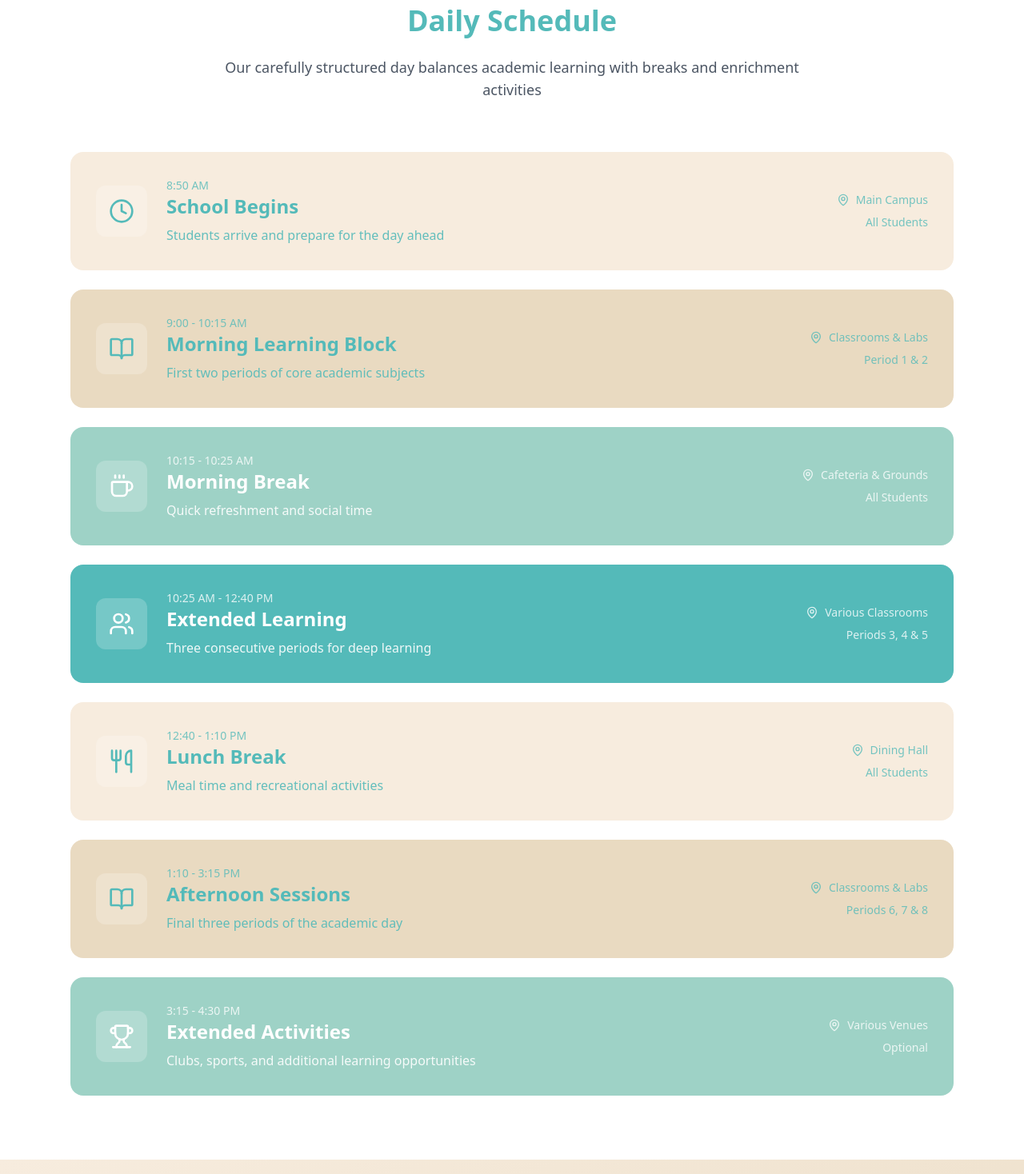
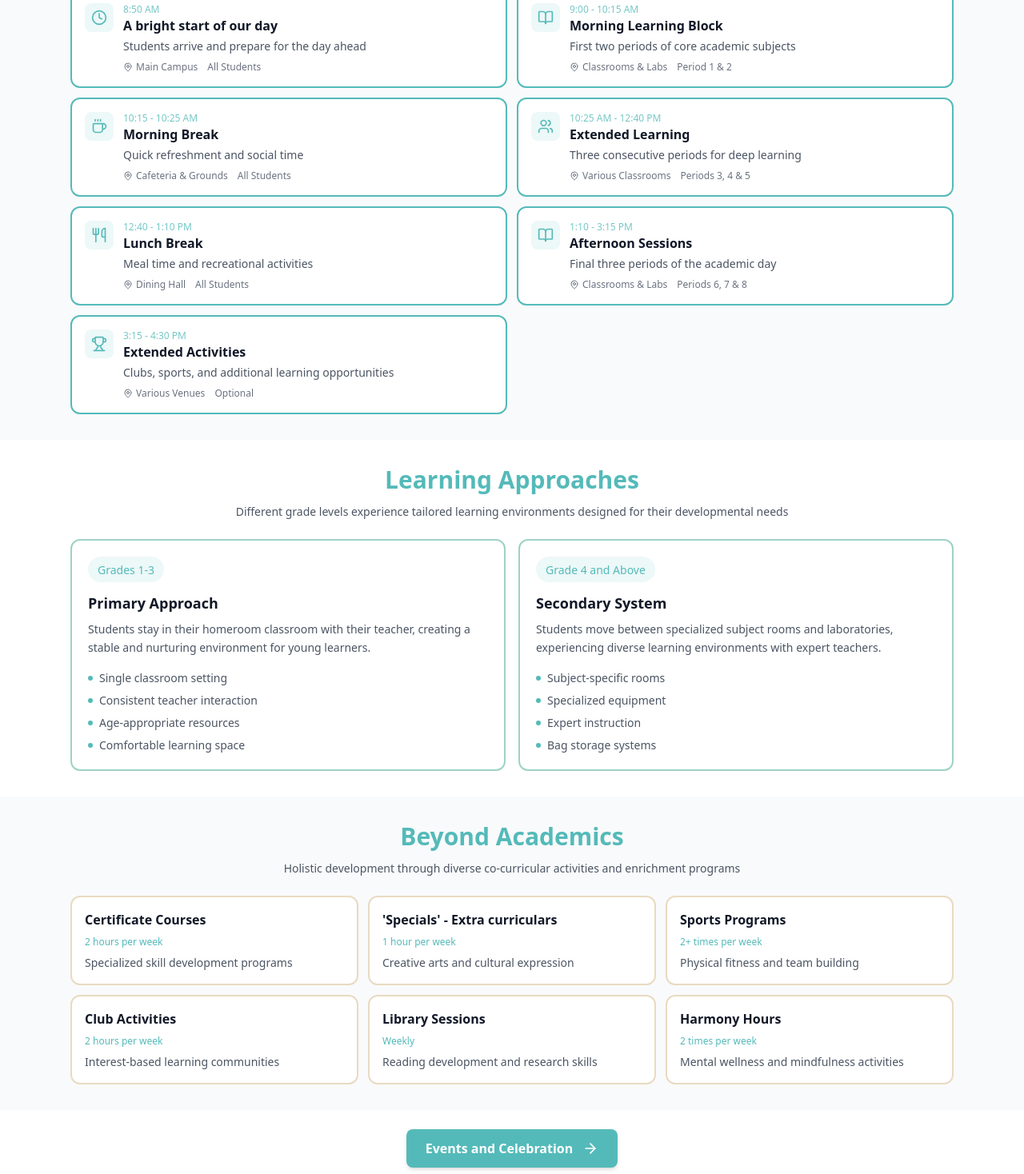
Before and after one commit to BM-Landing-Page/FrontEnd, a Next.js app: page /adayatbm in a window 1280 px wide. Shown: the part 522-1990 px from the top of the page at 80% size. Built offline with nearby package versions, Linux system fonts and the light colour scheme.

Commit message:
`Refactor UI components and layouts across multiple files`

```diff
--- a/src/components/sections/CampusLife/adayatbm.tsx
+++ b/src/components/sections/CampusLife/adayatbm.tsx
@@ -9,13 +9,11 @@ export default function ADayAtBM() {
   const dailyFlow = [
     {
       time: "8:50 AM",
-      title: "School Begins",
+      title: "A bright start of our day",
       description: "Students arrive and prepare for the day ahead",
       location: "Main Campus",
       participants: "All Students",
       icon: Clock,
-      bgColor: "bg-[#F7ECDE]",
-      textColor: "text-[#54BAB9]",
     },
     {
       time: "9:00 - 10:15 AM",
@@ -24,8 +22,6 @@ export default function ADayAtBM() {
       location: "Classrooms & Labs",
       participants: "Period 1 & 2",
       icon: BookOpen,
-      bgColor: "bg-[#E9DAC1]",
-      textColor: "text-[#54BAB9]",
     },
     {
       time: "10:15 - 10:25 AM",
@@ -34,8 +30,6 @@ export default function ADayAtBM() {
       location: "Cafeteria & Grounds",
       participants: "All Students",
       icon: Coffee,
-      bgColor: "bg-[#9ED2C6]",
-      textColor: "text-white",
     },
     {
       time: "10:25 AM - 12:40 PM",
@@ -44,8 +38,6 @@ export default function ADayAtBM() {
       location: "Various Classrooms",
       participants: "Periods 3, 4 & 5",
       icon: Users,
-      bgColor: "bg-[#54BAB9]",
-      textColor: "text-white",
     },
     {
       time: "12:40 - 1:10 PM",
@@ -54,8 +46,6 @@ export default function ADayAtBM() {
       location: "Dining Hall",
       participants: "All Students",
       icon: Utensils,
-      bgColor: "bg-[#F7ECDE]",
-      textColor: "text-[#54BAB9]",
     },
     {
       time: "1:10 - 3:15 PM",
@@ -64,8 +54,6 @@ export default function ADayAtBM() {
       location: "Classrooms & Labs",
       participants: "Periods 6, 7 & 8",
       icon: BookOpen,
-      bgColor: "bg-[#E9DAC1]",
-      textColor: "text-[#54BAB9]",
     },
     {
       time: "3:15 - 4:30 PM",
@@ -74,8 +62,6 @@ export default function ADayAtBM() {
       location: "Various Venues",
       participants: "Optional",
       icon: Trophy,
-      bgColor: "bg-[#9ED2C6]",
-      textColor: "text-white",
     },
   ]
 
@@ -91,7 +77,6 @@ export default function ADayAtBM() {
         "Age-appropriate resources",
         "Comfortable learning space",
       ],
-      bgColor: "bg-[#F7ECDE]",
     },
     {
       title: "Secondary System",
@@ -99,7 +84,6 @@ export default function ADayAtBM() {
       description:
         "Students move between specialized subject rooms and laboratories, experiencing diverse learning environments with expert teachers.",
       features: ["Subject-specific rooms", "Specialized equipment", "Expert instruction", "Bag storage systems"],
-      bgColor: "bg-[#E9DAC1]",
     },
   ]
 
@@ -108,91 +92,77 @@ export default function ADayAtBM() {
       category: "Certificate Courses",
       frequency: "2 hours per week",
       description: "Specialized skill development programs",
-      bgColor: "bg-[#F7ECDE]",
     },
     {
-      category: "Music & Dance",
+      category: "'Specials' - Extra curriculars",
       frequency: "1 hour per week",
       description: "Creative arts and cultural expression",
-      bgColor: "bg-[#E9DAC1]",
     },
     {
       category: "Sports Programs",
       frequency: "2+ times per week",
       description: "Physical fitness and team building",
-      bgColor: "bg-[#9ED2C6]",
     },
     {
       category: "Club Activities",
       frequency: "2 hours per week",
       description: "Interest-based learning communities",
-      bgColor: "bg-[#54BAB9]",
     },
     {
       category: "Library Sessions",
       frequency: "Weekly",
       description: "Reading development and research skills",
-      bgColor: "bg-[#F7ECDE]",
     },
     {
       category: "Harmony Hours",
       frequency: "2 times per week",
       description: "Mental wellness and mindfulness activities",
-      bgColor: "bg-[#9ED2C6]",
     },
   ]
 
   return (
-    <div className="min-h-screen bg-white">
-      {/* Hero Banner */}
-      <div className="relative h-96 overflow-hidden">
-        <img
-          src="/images/adayatbm.jpg"
-          alt="A Day at BM"
-          className="w-full h-full object-cover"
-        />
-        <div className="absolute inset-0 bg-[#54BAB9]/70"></div>
+    <div className="min-h-screen bg-gray-50">
+      <div className="relative h-80 overflow-hidden">
+        <img src="/images/adayatbm.jpg" alt="A Day at BM" className="w-full h-full object-cover" />
+        <div className="absolute inset-0 /70"></div>
         <div className="absolute inset-0 flex items-center justify-center">
           <div className="text-center text-white">
-            <h1 className="text-6xl font-bold mb-4">A Day at BM</h1>
-            <p className="text-xl max-w-2xl">Experience the structured rhythm of learning and growth</p>
+            <h1 className="text-4xl font-bold mb-2">A Day at BM</h1>
+            <p className="text-base max-w-2xl">Experience the structured rhythm of learning and growth</p>
           </div>
         </div>
       </div>
 
-      {/* Daily Schedule */}
-      <div className="py-20 bg-white">
+      <div className="py-8 bg-gray-50">
         <div className="max-w-6xl mx-auto px-6">
-          <div className="text-center mb-16">
-            <h2 className="text-4xl font-bold text-[#54BAB9] mb-6">Daily Schedule</h2>
-            <p className="text-lg text-gray-600 max-w-3xl mx-auto">
+          <div className="text-center mb-6">
+            <h2 className="text-3xl font-bold text-[#54BAB9] mb-3">Daily Schedule</h2>
+            <p className="text-sm text-gray-600 max-w-3xl mx-auto">
               Our carefully structured day balances academic learning with breaks and enrichment activities
             </p>
           </div>
-          <div className="grid gap-6">
+          <div className="grid md:grid-cols-2 gap-3">
             {dailyFlow.map((period, index) => (
               <div
                 key={index}
-                className={`${period.bgColor} rounded-2xl p-8 hover:shadow-lg transition-all duration-300 cursor-pointer`}
+                className="bg-white border-2 border-[#54BAB9] rounded-xl p-4 hover:shadow-lg hover:border-[#54BAB9]/70 transition-all duration-300 cursor-pointer"
                 onClick={() => setSelectedPeriod(index)}
               >
-                <div className="flex items-center justify-between">
-                  <div className="flex items-center gap-6">
-                    <div className={`p-4 bg-white/20 rounded-xl`}>
-                      <period.icon className={`w-8 h-8 ${period.textColor}`} />
+                <div className="flex items-start gap-3">
+                  <div className="p-2 bg-[#54BAB9]/10 rounded-lg flex-shrink-0">
+                    <period.icon className="w-5 h-5 text-[#54BAB9]" />
+                  </div>
+                  <div className="flex-1 min-w-0">
+                    <div className="text-xs font-medium text-[#54BAB9] opacity-80">{period.time}</div>
+                    <h3 className="text-base font-bold text-gray-900 mb-1">{period.title}</h3>
+                    <p className="text-sm text-gray-600 mb-2">{period.description}</p>
+                    <div className="flex items-center gap-3 text-xs">
+                      <div className="flex items-center gap-1 text-gray-500">
+                        <MapPin className="w-3 h-3" />
+                        <span>{period.location}</span>
+                      </div>
+                      <div className="text-gray-500">{period.participants}</div>
                     </div>
-                    <div>
-                      <div className={`text-sm font-medium ${period.textColor} opacity-80`}>{period.time}</div>
-                      <h3 className={`text-2xl font-bold ${period.textColor} mb-2`}>{period.title}</h3>
-                      <p className={`${period.textColor} opacity-90`}>{period.description}</p>
-                    </div>
-                  </div>
-                  <div className="text-right">
-                    <div className={`flex items-center gap-2 ${period.textColor} opacity-80 mb-2`}>
-                      <MapPin className="w-4 h-4" />
-                      <span className="text-sm">{period.location}</span>
-                    </div>
-                    <div className={`text-sm ${period.textColor} opacity-80`}>{period.participants}</div>
                   </div>
                 </div>
               </div>
@@ -201,28 +171,30 @@ export default function ADayAtBM() {
         </div>
       </div>
 
-      {/* Learning Methods */}
-      <div className="py-20 bg-gradient-to-br from-[#F7ECDE] to-[#E9DAC1]">
+      <div className="py-8 bg-white">
         <div className="max-w-6xl mx-auto px-6">
-          <div className="text-center mb-16">
-            <h2 className="text-4xl font-bold text-[#54BAB9] mb-6">Learning Approaches</h2>
-            <p className="text-lg text-gray-700 max-w-3xl mx-auto">
+          <div className="text-center mb-6">
+            <h2 className="text-3xl font-bold text-[#54BAB9] mb-3">Learning Approaches</h2>
+            <p className="text-sm text-gray-600 max-w-3xl mx-auto">
               Different grade levels experience tailored learning environments designed for their developmental needs
             </p>
           </div>
-          <div className="grid md:grid-cols-2 gap-12">
+          <div className="grid md:grid-cols-2 gap-4">
             {learningMethods.map((method, index) => (
-              <div key={index} className="bg-white rounded-3xl p-8 shadow-lg">
-                <div className={`inline-block px-4 py-2 ${method.bgColor} rounded-full mb-6`}>
-                  <span className="text-[#54BAB9] font-medium">{method.subtitle}</span>
+              <div
+                key={index}
+                className="bg-white border-2 border-[#9ED2C6] rounded-xl p-5 hover:shadow-lg hover:border-[#9ED2C6]/70 transition-all duration-300"
+              >
+                <div className="inline-block px-3 py-1 bg-[#54BAB9]/10 rounded-full mb-3">
+                  <span className="text-[#54BAB9] font-medium text-sm">{method.subtitle}</span>
                 </div>
-                <h3 className="text-2xl font-bold text-[#54BAB9] mb-4">{method.title}</h3>
-                <p className="text-gray-700 mb-6 leading-relaxed">{method.description}</p>
-                <div className="space-y-3">
+                <h3 className="text-lg font-bold text-gray-900 mb-2">{method.title}</h3>
+                <p className="text-sm text-gray-600 mb-4 leading-relaxed">{method.description}</p>
+                <div className="space-y-2">
                   {method.features.map((feature, idx) => (
-                    <div key={idx} className="flex items-center gap-3">
-                      <div className="w-2 h-2 bg-[#54BAB9] rounded-full"></div>
-                      <span className="text-gray-700">{feature}</span>
+                    <div key={idx} className="flex items-center gap-2">
+                      <div className="w-1.5 h-1.5 bg-[#54BAB9] rounded-full"></div>
+                      <span className="text-sm text-gray-600">{feature}</span>
                     </div>
                   ))}
                 </div>
@@ -232,81 +204,41 @@ export default function ADayAtBM() {
         </div>
       </div>
 
-      {/* Beyond Academics */}
-      <div className="py-20 bg-white">
+      <div className="py-8 bg-gray-50">
         <div className="max-w-6xl mx-auto px-6">
-          <div className="text-center mb-16">
-            <h2 className="text-4xl font-bold text-[#54BAB9] mb-6">Beyond Academics</h2>
-            <p className="text-lg text-gray-600 max-w-3xl mx-auto">
+          <div className="text-center mb-6">
+            <h2 className="text-3xl font-bold text-[#54BAB9] mb-3">Beyond Academics</h2>
+            <p className="text-sm text-gray-600 max-w-3xl mx-auto">
               Holistic development through diverse co-curricular activities and enrichment programs
             </p>
           </div>
-          <div className="grid md:grid-cols-2 lg:grid-cols-3 gap-8">
+          <div className="grid md:grid-cols-2 lg:grid-cols-3 gap-3">
             {activities.map((activity, index) => (
               <div
                 key={index}
-                className={`${activity.bgColor} rounded-2xl p-6 hover:shadow-lg transition-all duration-300`}
+                className="bg-white border-2 border-[#E9DAC1] rounded-xl p-4 hover:shadow-lg hover:border-[#E9DAC1]/70 transition-all duration-300"
               >
-                <h3
-                  className={`text-xl font-bold mb-3 ${activity.bgColor === "bg-[#54BAB9]" || activity.bgColor === "bg-[#9ED2C6]" ? "text-white" : "text-[#54BAB9]"}`}
-                >
-                  {activity.category}
-                </h3>
-                <div
-                  className={`text-sm font-medium mb-3 ${activity.bgColor === "bg-[#54BAB9]" || activity.bgColor === "bg-[#9ED2C6]" ? "text-white/80" : "text-[#54BAB9]/80"}`}
-                >
-                  {activity.frequency}
-                </div>
-                <p
-                  className={`${activity.bgColor === "bg-[#54BAB9]" || activity.bgColor === "bg-[#9ED2C6]" ? "text-white/90" : "text-gray-700"}`}
-                >
-                  {activity.description}
-                </p>
+                <h3 className="text-base font-bold text-gray-900 mb-2">{activity.category}</h3>
+                <div className="text-xs font-medium text-[#54BAB9] mb-2">{activity.frequency}</div>
+                <p className="text-sm text-gray-600">{activity.description}</p>
               </div>
             ))}
           </div>
         </div>
       </div>
 
-      {/* Next Button - Centered */}
-      <div className="py-12 bg-white">
+      <div className="py-6 bg-white">
         <div className="flex justify-center">
           <Link href="/eventsandcelebration" className="inline-block">
-            <div className="flex items-center gap-3 bg-[#54BAB9] hover:bg-[#54BAB9]/90 text-white px-8 py-4 rounded-lg shadow-md transition-colors cursor-pointer">
+            <div className="flex items-center gap-3 bg-[#54BAB9] hover:bg-[#54BAB9]/90 text-white px-6 py-3 rounded-lg shadow-md transition-colors cursor-pointer">
               <div className="text-center">
-                <div className="font-semibold text-lg">Events and Celebration</div>
+                <div className="font-semibold text-base">Events and Celebration</div>
               </div>
               <ArrowRight className="w-5 h-5" />
             </div>
           </Link>
         </div>
       </div>
-
-      {/* Key Information */}
-      <div className="py-20 bg-gradient-to-r from-[#9ED2C6] to-[#54BAB9]">
-        <div className="max-w-6xl mx-auto px-6">
-          <div className="grid md:grid-cols-4 gap-8 text-center text-white">
-            <div>
-              <div className="text-3xl font-bold mb-2">8:50 AM</div>
-              <div className="text-white/80">School Start Time</div>
-            </div>
-            <div>
-              <div className="text-3xl font-bold mb-2">40-45</div>
-              <div className="text-white/80">Minutes per Period</div>
-            </div>
-            <div>
-              <div className="text-3xl font-bold mb-2">4:30 PM</div>
-              <div className="text-white/80">Extended Hours End</div>
-            </div>
-            <div>
-              <div className="text-3xl font-bold mb-2">8</div>
-              <div className="text-white/80">Periods per Day</div>
-            </div>
-          </div>
-        </div>
-      </div>
-
-
     </div>
   )
 }
--- a/src/components/sections/CampusLife/beyondbooks.tsx
+++ b/src/components/sections/CampusLife/beyondbooks.tsx
@@ -168,7 +168,7 @@ export default function BeyondBooks() {
                   style={{ background: "linear-gradient(135deg, #9ED2C6 0%, #54BAB9 100%)" }}
                 >
                   <h2 className="text-4xl md:text-5xl font-bold text-white mb-6">IGNITE</h2>
-                  <p className="text-2xl text-white/90 font-light">Where Learning Goes Beyond the Classroom</p>
+                  <p className="text-2xl text-white/90 font-light">Where Learning Happens beyond the classroom</p>
                   <div className="w-24 h-1 bg-white/50 mx-auto mt-6"></div>
                 </div>
                 {/* What is IGNITE Section */}
```
Also changed, not shown: src/components/sections/About/timeline.tsx (+24 -104 lines), src/components/sections/NewsRoom/bmgazette.tsx (+69 -83 lines), src/components/ui/FullScreenNav.tsx (+9 -0 lines).
